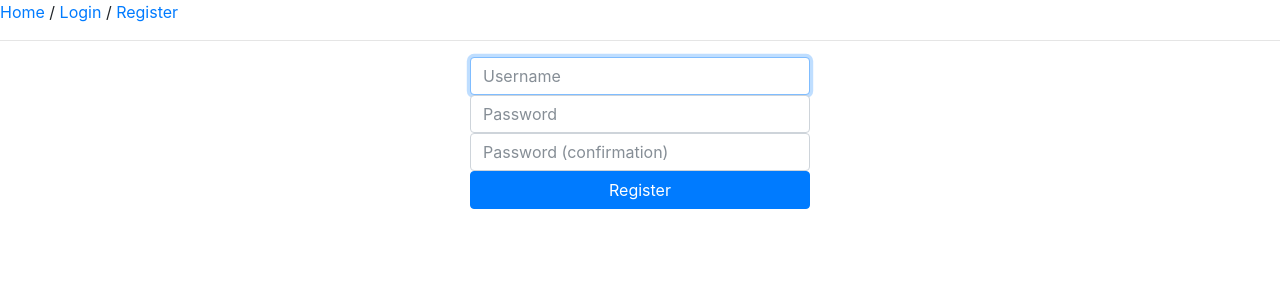
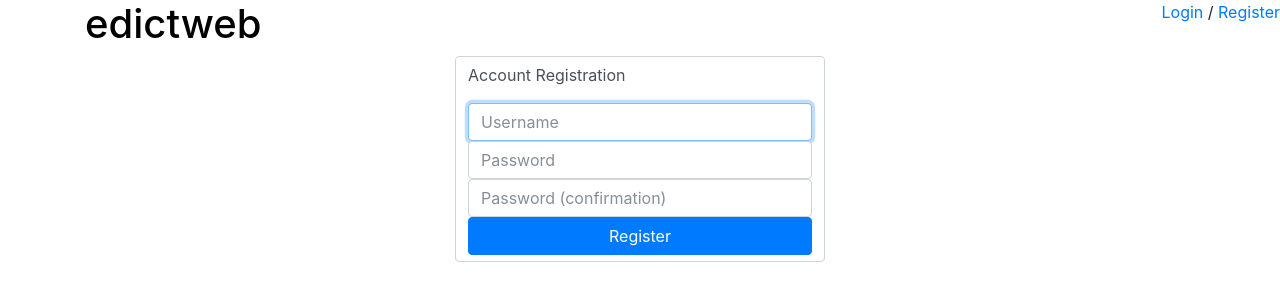
Before and after one commit to libcthorne/edictweb, a Django app: page /accounts/register in a window 1280 px wide. Shown: the top 301 px of the page. Run offline with Django 3.2, Linux system fonts and the light colour scheme; parts of the project's set-up code (start-up, migrations or seed data) failed here and were passed over; some libraries are stand-ins or nearby versions.

Commit message:
Add edictweb header and wrap login/register forms with border

```diff
--- a/accounts/templates/accounts/edit_profile.html
+++ b/accounts/templates/accounts/edit_profile.html
@@ -1,7 +1,7 @@
 {% extends 'base.html' %}
 
 {% block body %}
-<div class="col-lg-6 offset-lg-3">
+<div class="col-lg-6 offset-lg-3 form-control bg-faded">
 	<form action="" method="post" enctype="multipart/form-data">
 		{% csrf_token %}
 		{% for error in form.non_field_errors %}
--- a/accounts/templates/registration/login.html
+++ b/accounts/templates/registration/login.html
@@ -1,7 +1,8 @@
 {% extends 'base.html' %}
 
 {% block body %}
-  <div class="col-lg-4 offset-lg-4 col-md-6 offset-md-3">
+	<div class="col-lg-4 offset-lg-4 col-md-6 offset-md-3 form-control bg-faded">
+		<p>Account Login</p>
 		<form action="" method="post">
 			{% csrf_token %}
 			{% for error in form.non_field_errors %}
--- a/accounts/templates/registration/register.html
+++ b/accounts/templates/registration/register.html
@@ -1,7 +1,8 @@
 {% extends 'base.html' %}
 
 {% block body %}
-	<div class="col-lg-4 offset-lg-4 col-md-6 offset-md-3">
+	<div class="col-lg-4 offset-lg-4 col-md-6 offset-md-3 form-control bg-faded">
+		<p>Account Registration</p>
 		<form action="" method="post">
 			{% csrf_token %}
 
--- /dev/null
+++ b/static/style.css
@@ -0,0 +1,4 @@
+#home-link {
+  color: black;
+  text-decoration: none;
+}
--- a/templates/base.html
+++ b/templates/base.html
@@ -1,3 +1,5 @@
+{% load static %}
+
 <!doctype html>
 <html lang="en">
 	<head>
@@ -6,11 +8,13 @@
 
 		<link rel="stylesheet" href="https://maxcdn.bootstrapcdn.com/bootstrap/4.0.0-beta.2/css/bootstrap.min.css" integrity="sha384-PsH8R72JQ3SOdhVi3uxftmaW6Vc51MKb0q5P2rRUpPvrszuE4W1povHYgTpBfshb" crossorigin="anonymous">
 
+		<link rel="stylesheet" type="text/css" href="{% static "style.css" %}">
+
 		{% block head %}
 		{% endblock %}
 	</head>
 	<body>
-		<a href="/">Home</a> /
+		<div class="float-right">
 			{% if request.user.is_authenticated %}
 				<a href="{% url 'accounts:edit-profile' %}"><img style="width: 30px; height: 30px" src="{{ profile.get_image_or_default_url }}" alt="Profile Image"/>
 				Logged in as {{ request.user.username }}
@@ -19,10 +23,11 @@
 			{% else %}
 				<a href="{% url 'accounts:login' %}">Login</a> / <a href="{% url 'accounts:register' %}">Register</a>
 			{% endif %}
-
-		<br/><hr/>
+		</div>
 
 		<div class="container">
+			<h1><a id="home-link" href="/">edictweb</a></h1>
+
 			{% block body %}
 			{% endblock %}
 		</div>
```
Lines whose indentation alone changed are shown as unchanged.
